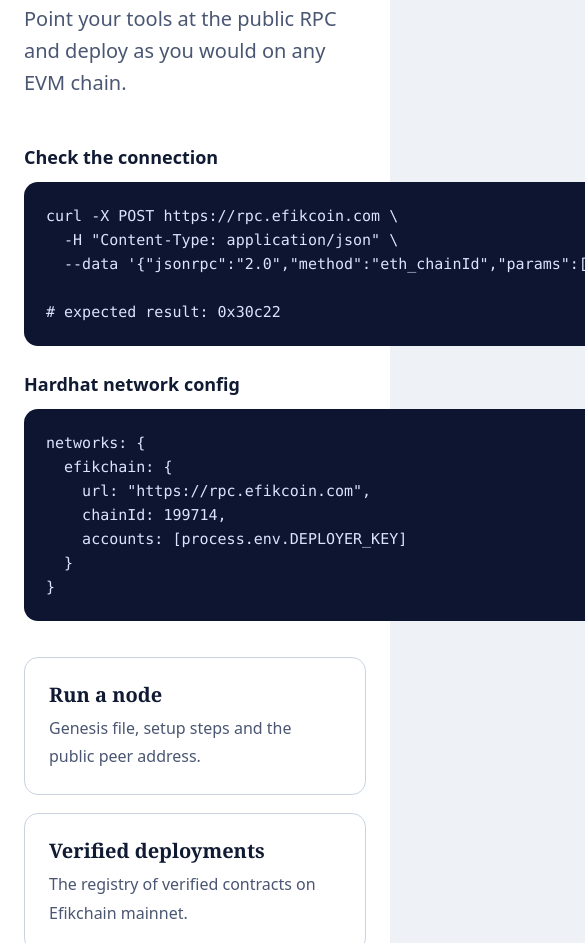
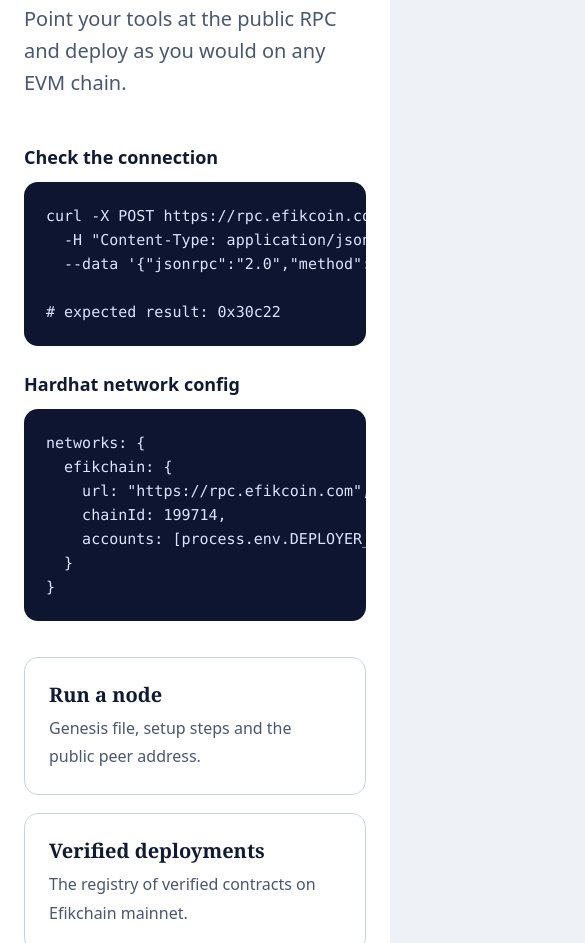
Before and after one commit to Efikchain/efikchain-docs, a plain HTML site: page index.html in a window 390 px wide. Shown: the part 4494-5437 px from the top of the page, 585 px wide, since content can reach past the window. Drawn offline with Linux system fonts and the light colour scheme; no server answers.

Commit message:
Update logo source with fallback for index.html

```diff
--- a/index.html
+++ b/index.html
@@ -16,6 +16,7 @@
   }
   *{box-sizing:border-box}
   html{scroll-behavior:smooth;-webkit-text-size-adjust:100%}
+  html,body{max-width:100%;overflow-x:hidden}
   body{margin:0;background:var(--paper);color:var(--ink);
     font:18px/1.6 system-ui,-apple-system,"Segoe UI",Roboto,sans-serif}
   a{color:var(--accent)}
@@ -97,7 +98,8 @@
   .steps p{margin:0;color:var(--soft)}
 
   /* dev */
-  .devgrid{display:grid;gap:24px;grid-template-columns:1fr 1fr}
+  .devgrid{display:grid;gap:24px;grid-template-columns:repeat(2,minmax(0,1fr))}
+  .devgrid>div{min-width:0}
   pre{margin:0;background:var(--deep);color:#dbe3ff;border-radius:14px;padding:22px;overflow:auto;
     font:15px/1.6 ui-monospace,Menlo,Consolas,monospace}
   .label{font-weight:600;margin:0 0 10px}
@@ -125,7 +127,7 @@
   footer .warn{margin-top:36px;padding-top:24px;border-top:1px solid rgba(255,255,255,.14);font-size:15px}
 
   @media (max-width:900px){
-    .cols,.steps,.devgrid,footer .fg{grid-template-columns:1fr}
+    .cols,.steps,.devgrid,footer .fg{grid-template-columns:minmax(0,1fr)}
     .stats{grid-template-columns:1fr 1fr}
     .stat:nth-child(3){padding-left:0;border-left:0}
     .stat{border-top:0}
@@ -143,7 +145,7 @@
 <header class="top">
   <div class="wrap">
     <a class="brand" href="#top" id="top-link">
-      <img src="https://ipfs.io/ipfs/bafybeib3kqwbp3derktpxcvrmkecnmk25du5w5hqsgjfcfktxhfdi3cviy" alt="Efikchain logo" width="42" height="42">
+      <img src="logo.png" onerror="this.onerror=null;this.src='https://ipfs.io/ipfs/bafybeib3kqwbp3derktpxcvrmkecnmk25du5w5hqsgjfcfktxhfdi3cviy'" alt="Efikchain logo" width="42" height="42">
       Efikchain
     </a>
     <nav aria-label="Main">
@@ -281,7 +283,7 @@
   <div class="wrap">
     <div class="fg">
       <div>
-        <a class="brand" href="#top" style="margin-bottom:12px"><img src="https://ipfs.io/ipfs/bafybeib3kqwbp3derktpxcvrmkecnmk25du5w5hqsgjfcfktxhfdi3cviy" alt="" width="36" height="36">Efikchain</a>
+        <a class="brand" href="#top" style="margin-bottom:12px"><img src="logo.png" onerror="this.onerror=null;this.src='https://ipfs.io/ipfs/bafybeib3kqwbp3derktpxcvrmkecnmk25du5w5hqsgjfcfktxhfdi3cviy'" alt="" width="36" height="36">Efikchain</a>
         <p style="margin:0;max-width:26em">An EVM-compatible mainnet blockchain with its own coin, EFIK.</p>
       </div>
       <div>
```
